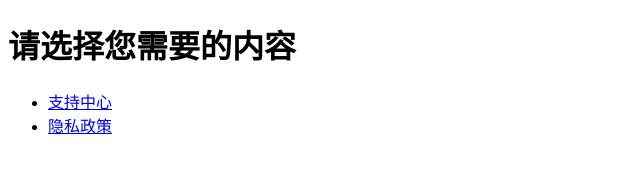
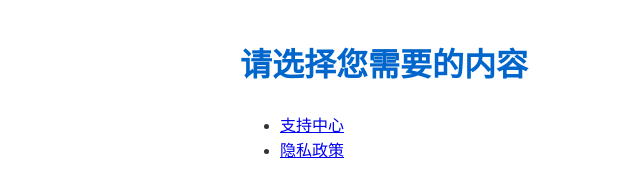
Before and after one commit to gzhhong/aimbang, a plain HTML site: page zh/index.html in a window 1280 px wide. Shown: the whole page, without its empty margins (0-640 px from the left). Drawn offline with Linux system fonts and the light colour scheme.

Commit message:
optimize doc
Signed-off-by: Zhihong GUO <gzhhong@gmail.com>

```diff
--- a/zh/index.html
+++ b/zh/index.html
@@ -2,7 +2,12 @@
 <html lang="zh">
 <head>
 <meta charset="UTF-8">
-    <title>支持与隐私</title>
+<meta name="viewport" content="width=device-width, initial-scale=1.0">
+<title>AimBang – 支持与隐私</title>
+<style>
+body { font-family: Arial, sans-serif; max-width: 800px; margin: 40px auto; line-height: 1.6; color: #333; padding: 0 16px; }
+h1, h2 { color: #0066cc; }
+</style>
 </head>
 <body>
 <h1>请选择您需要的内容</h1>
@@ -10,5 +15,6 @@
 <li><a href="support.html">支持中心</a></li>
 <li><a href="privacy_policy.html">隐私政策</a></li>
 </ul>
+
 </body>
 </html>
```
Also changed, not shown: en/index.html (+7 -1 lines), fr/index.html (+7 -1 lines). Lines whose indentation alone changed are shown as unchanged.
